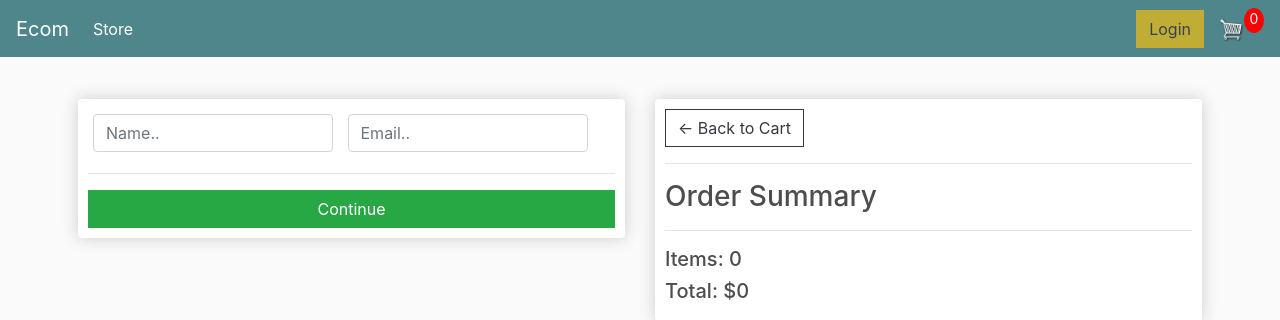
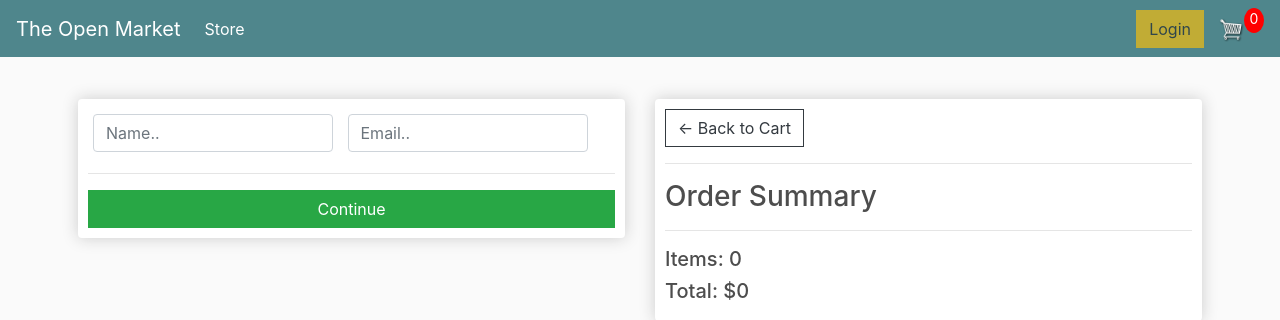
Before and after one commit to bk4159/The_Open_Market, a Django app: page /checkout/ in a window 1280 px wide. Shown: the top 320 px of the page. Run offline with Django 5.2, Linux system fonts and the light colour scheme; tables that the repository leaves empty hold one stand-in row (values such as "Sample post"); some libraries are stand-ins or nearby versions.

Commit message:
changed name to The Open Market and added favicon

```diff
--- a/ecommerce/ecommerce/settings.py
+++ b/ecommerce/ecommerce/settings.py
@@ -131,6 +131,7 @@ STATICFILES_DIRS = [
 MEDIA_ROOT = os.path.join(BASE_DIR, 'static/images')
 MEDIA_URL = '/images/'
 
+# OS environment variables PAYPAL_CLIENT_ID and PAYPAL_SECRET need to be set for Paypal integration to function
 PAYPAL_CLIENT_ID = os.environ.get('PAYPAL_CLIENT_ID', '')
 PAYPAL_SECRET = os.environ.get('PAYPAL_SECRET', '')
 
--- a/ecommerce/store/templates/store/cart.html
+++ b/ecommerce/store/templates/store/cart.html
@@ -1,6 +1,7 @@
 {% extends 'store/main.html' %}
 {% load static %}
 {% block content %}
+    <!-- TODO: change HTML title based on current html page (ie: add "| Cart" for current HTML) -->
     <div class="row">
         <div class="col-lg-12">
             <div class="box-element">
--- a/ecommerce/store/templates/store/main.html
+++ b/ecommerce/store/templates/store/main.html
@@ -6,6 +6,7 @@
     <meta name="viewport" content="width=device-width, initial-scale=1.0, minimum-scale=1.0">
     <link rel="stylesheet" href="https://cdn.jsdelivr.net/npm/bootstrap@4.6.2/dist/css/bootstrap.min.css" integrity="sha384-xOolHFLEh07PJGoPkLv1IbcEPTNtaed2xpHsD9ESMhqIYd0nLMwNLD69Npy4HI+N" crossorigin="anonymous">
     <link rel="stylesheet" type="text/css" href="{% static 'css/main.css' %}">
+    <link rel="icon" type="image/x-icon" href="{% static 'images/favicon.ico' %}">
 
     <script type="text/javascript">
         const user = "{{request.user}}";
@@ -38,12 +39,12 @@
         }
 
     </script>
-    <title>Ecom</title>
+    <title>The Open Market</title>
 </head>
 <body>
 
     <nav class="navbar navbar-expand-lg navbar-dark bg-dark">
-        <a class="navbar-brand" href="{% url 'store' %}">Ecom</a>
+        <a class="navbar-brand" href="{% url 'store' %}">The Open Market</a>
         <button class="navbar-toggler" type="button" data-toggle="collapse" data-target="#navbarSupportedContent" aria-controls="navbarSupportedContent" aria-expanded="false" aria-label="Toggle navigation">
             <span class="navbar-toggler-icon"></span>
         </button>
```
Also changed, not shown: README.md, ecommerce/static/images/favicon.ico (added).
